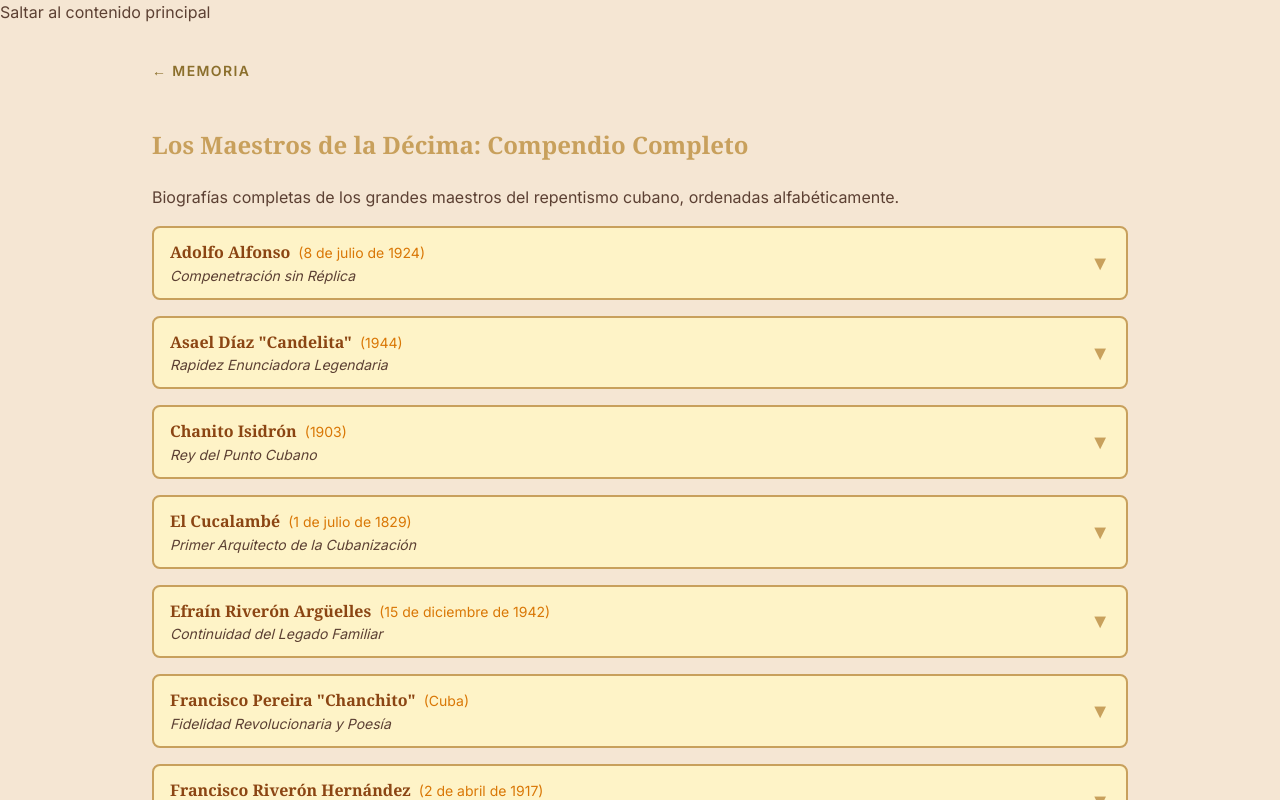
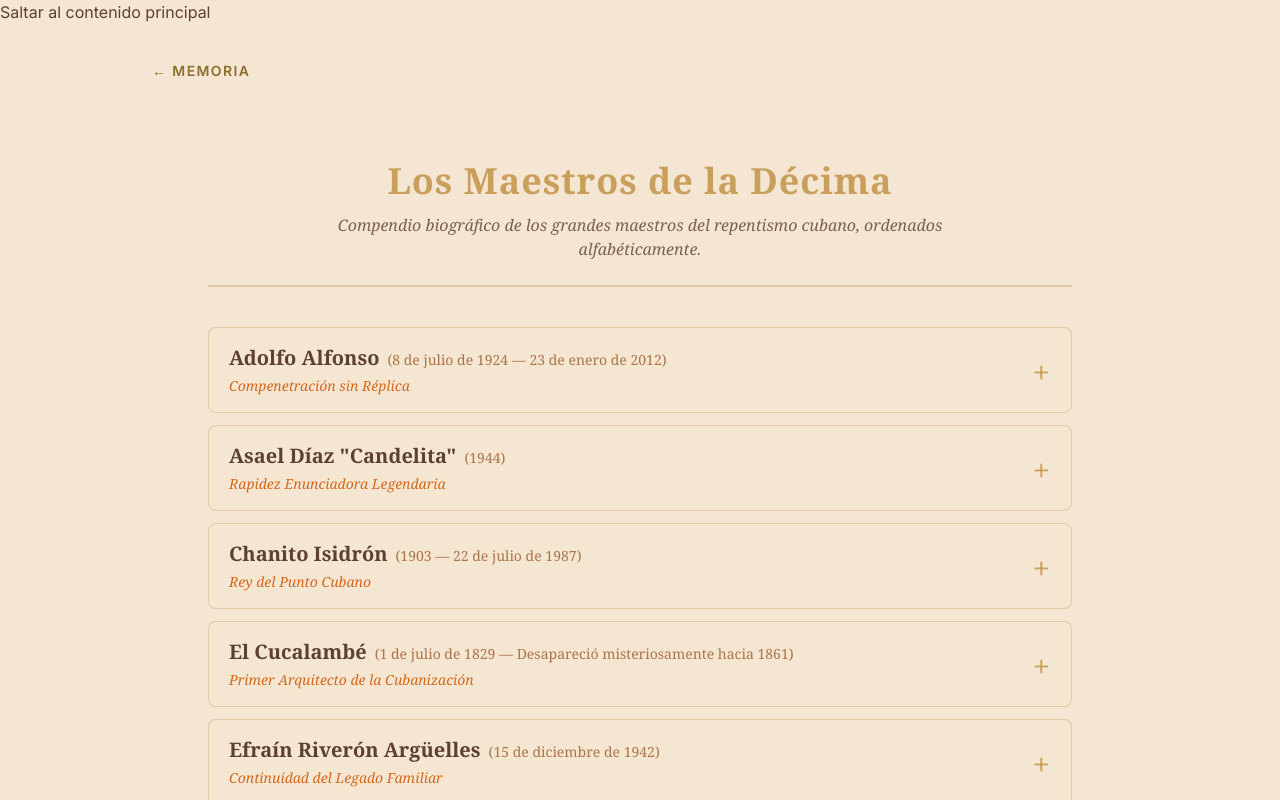
Before and after one commit to ejnburrows-rgb/VD-, a Next.js app: page /poetas in a window 1280 px wide. Shown: the top 800 px of the page. Built offline with nearby package versions, Linux system fonts and the light colour scheme.

Commit message:
fix: hero decima ABBAACCDDC (Calixto canonical), remove Armando+Calixto bio from about-modal, polish poets compendium

```diff
--- a/components/hero-section.tsx
+++ b/components/hero-section.tsx
@@ -5,7 +5,7 @@ import Image from 'next/image'
 export function HeroSection() {
   return (
     <section className="relative min-h-screen w-full">
-      {/* Background image - FULL VIEWPORT */}
+      {/* Background image */}
       <div className="absolute inset-0 w-full h-full">
         <Image
           src="/calixto-gonzalez-hero.jpg"
@@ -17,25 +17,35 @@ export function HeroSection() {
         />
       </div>
 
-      {/* Gradient SOLO en bottom - NO full screen */}
-      <div className="absolute inset-0 bg-gradient-to-t from-black/80 via-transparent to-transparent" />
+      {/* Bottom gradient only */}
+      <div className="absolute inset-0 bg-gradient-to-t from-black/85 via-black/30 to-transparent" />
 
-      {/* Centered card - positioned at bottom */}
-      <div className="absolute bottom-20 left-1/2 transform -translate-x-1/2 w-[90%] max-w-2xl z-10">
-        <div className="vintage-card text-center p-8 bg-[#F5E6D3]/95 backdrop-blur-sm">
-          <div className="text-4xl mb-2">🌴</div>
-          <h1 className="text-5xl font-serif font-bold text-[#C8A05C] mb-2">
+      {/* Centered card with the décima espinela (ABBAACCDDC) */}
+      <div className="absolute bottom-12 md:bottom-20 left-1/2 transform -translate-x-1/2 w-[92%] max-w-2xl z-10">
+        <div className="vintage-card text-center px-6 py-8 md:px-10 md:py-10 bg-[#F5E6D3]/95">
+          <h1 className="text-4xl md:text-5xl font-serif font-bold text-[#C8A05C] mb-2 tracking-wide">
             El Guajiro de Hialeah
           </h1>
-          <p className="text-sm tracking-widest mb-4 text-[#5C4033]">EST. 1936</p>
-          <div className="italic text-sm leading-relaxed text-[#5C4033] font-serif space-y-1">
-            <p>Un algoritmo que siente la pasión del poeta,</p>
-            <p>rescata del olvido cada improvisación,</p>
-            <p>preserva intacta la lírica del corazón,</p>
-            <p>y eterniza el arte vivo de la décima completa.</p>
+          <p className="text-xs md:text-sm tracking-[0.3em] mb-6 text-[#5C4033]">EST. 1936</p>
+
+          <div className="italic text-base md:text-lg leading-relaxed text-[#5C4033] font-serif space-y-1">
+            <p>Aquí me tienes José</p>
+            <p>cantando en distinto idioma</p>
+            <p>sin olvidar La Coloma</p>
+            <p>que llorando la dejé.</p>
+            <p>Jamás me olvidaré</p>
+            <p>de mi Madre, Padre y Tío,</p>
+            <p>y aquí estoy medio vacío,</p>
+            <p>nada que me pueda llenar</p>
+            <p>hasta poder regresar</p>
+            <p>para bañarme en mi río.</p>
           </div>
-          <p className="text-xs mt-4 text-[#5C4033]">
-            — Emilio José Novo | juanantoniodiaz.com
+
+          <p className="text-xs mt-5 tracking-widest text-[#8B4513]/80 font-semibold">
+            DÉCIMA ESPINELA · ABBAACCDDC
+          </p>
+          <p className="text-xs mt-1 text-[#5C4033]">
+            — Calixto González
           </p>
         </div>
       </div>
--- a/components/poets-compendium.tsx
+++ b/components/poets-compendium.tsx
@@ -127,7 +127,8 @@ const poets: Poet[] = [
     biography: [
       "Poeta repentista cubano considerado en el mundo como uno de los decimistas improvisadores más influyentes de su generación. El Indio Naborí afirmó sobre él: \"En la vanguardia de nuestros repentistas actuales, constituido por unos treinta jóvenes, figura y se destaca el ágil improvisador Juan Antonio Díaz de cuyos planos reales de sus recuerdos agropecuarios salen no pocas veces planos imaginativos sorprendentes\".",
       "Ha compartido escenario con maestros como Pablo León, Omar Mirabal, Luis Quintana, Leandro Camargo y Yoslay García. Su obra incluye tributos a figuras históricas del repentismo cubano, manteniendo viva la memoria de los grandes maestros.",
-      "Su estilo combina la herencia campesina pinareña con técnica depurada y capacidad de crear imágenes poéticas que conectan lo rural con lo universal. Ha publicado el libro \"Mi dolor tuyo\", donde sus décimas aupan todo el sufrimiento y la esperanza del cubano."    ]
+      "Su estilo combina la herencia campesina pinareña con técnica depurada y capacidad de crear imágenes poéticas que conectan lo rural con lo universal. Ha publicado el libro \"Mi dolor tuyo\", donde sus décimas aupan todo el sufrimiento y la esperanza del cubano."
+    ]
   },
   {
     name: "Julio Pablo \"El Principito\"",
@@ -135,7 +136,8 @@ const poets: Poet[] = [
     birth: "Pinar del Río, Cuba",
     biography: [
       "Destacado poeta repentista cubano conocido como \"El Principito\", representa la rica tradición decimística de la provincia de Pinar del Río, tierra fértil para el cultivo de la décima y el repentismo.",
-      "Su estilo se caracteriza por la elegancia en la construcción del verso y la profundidad de sus improvisaciones, participando en numerosas controversias donde su ingenio siempre brilla. Ha contribuido a mantener viva la tradición de la décima en su provincia natal, formando parte del legado de grandes poetas que han surgido de esa región occidental de Cuba."    ]
+      "Su estilo se caracteriza por la elegancia en la construcción del verso y la profundidad de sus improvisaciones, participando en numerosas controversias donde su ingenio siempre brilla. Ha contribuido a mantener viva la tradición de la décima en su provincia natal, formando parte del legado de grandes poetas que han surgido de esa región occidental de Cuba."
+    ]
   },
   {
     name: "Justo Vega",
@@ -296,70 +298,85 @@ export function PoetsCompendium() {
   };
 
   return (
-    <div className="space-y-4">
-      <h3
-        className="text-2xl font-bold font-serif mb-6 flex items-center gap-2"
-        style={{ color: "#C8A05C" }}
-      >
-        Los Maestros de la Décima: Compendio Completo
+    <div className="max-w-4xl mx-auto px-4 py-8">
+      <div className="text-center mb-10 pb-6 border-b-2 border-[#C8A05C]/40">
+        <h3 className="text-3xl md:text-4xl font-serif font-bold mb-3 text-[#C8A05C] tracking-wide">
+          Los Maestros de la Décima
         </h3>
+        <p className="text-sm md:text-base text-[#5C4033]/80 italic font-serif max-w-2xl mx-auto">
+          Compendio biográfico de los grandes maestros del repentismo cubano, ordenados alfabéticamente.
+        </p>
+      </div>
 
-      <p className="mb-6" style={{ color: "#5C4033" }}>
-        Biografías completas de los grandes maestros del repentismo cubano, ordenadas alfabéticamente.
-      </p>
-
-      {poets.map((poet) => (
+      <div className="space-y-3">
+        {poets.map((poet) => {
+          const isOpen = expandedPoet === poet.name;
+          return (
             <div
               key={poet.name}
-          className="border-2 rounded-lg overflow-hidden"
-          style={{ borderColor: "#C8A05C", backgroundColor: "#FEF3C7" }}
+              className={`bg-[#F5E6D3]/60 border rounded-lg overflow-hidden transition-all duration-300 ${
+                isOpen
+                  ? "border-[#C8A05C] shadow-md"
+                  : "border-[#C8A05C]/40 hover:border-[#C8A05C] hover:shadow-sm"
+              }`}
             >
               <button
                 onClick={() => togglePoet(poet.name)}
-            className="w-full px-4 py-3 flex items-center justify-between text-left hover:bg-[#C8A05C]/20 transition-colors"
+                className="w-full px-5 py-4 flex items-center justify-between text-left transition-colors"
+                aria-expanded={isOpen}
               >
-            <div>
-              <span className="font-bold font-serif" style={{ color: "#8B4513" }}>
+                <div className="flex-1 pr-4">
+                  <div className="flex items-baseline gap-2 flex-wrap">
+                    <span className="font-serif font-bold text-lg md:text-xl text-[#5C4033]">
                       {poet.name}
                     </span>
-              <span className="ml-2 text-sm" style={{ color: "#D97706" }}>
-                ({poet.birth.split(" en ")[0]})
+                    <span className="text-xs md:text-sm text-[#8B4513]/70 font-serif">
+                      ({poet.birth.split(" en ")[0]}
+                      {poet.death ? ` — ${poet.death.split(",")[0]}` : ""})
                     </span>
-              <p className="text-sm italic" style={{ color: "#5C4033" }}>
+                  </div>
+                  <p className="text-sm italic text-[#D2691E] mt-1 font-serif">
                     {poet.subtitle}
                   </p>
                 </div>
-            <span className="text-xl" style={{ color: "#C8A05C" }}>
-              {expandedPoet === poet.name ? "▲" : "▼"}
+                <span
+                  className={`text-3xl text-[#C8A05C] font-light leading-none transition-transform duration-300 ${
+                    isOpen ? "rotate-45" : ""
+                  }`}
+                  aria-hidden="true"
+                >
+                  +
                 </span>
               </button>
 
-          {expandedPoet === poet.name && (
-            <div className="px-4 pb-4 border-t" style={{ borderColor: "#C8A05C" }}>
-              <div className="mt-3 space-y-2 text-sm" style={{ color: "#5C4033" }}>
+              {isOpen && (
+                <div className="px-5 pb-5 border-t border-[#C8A05C]/30 bg-[#F5E6D3]/40 animate-in fade-in duration-300">
+                  <div className="mt-4 grid gap-1 text-sm md:text-base text-[#5C4033]">
                     <p>
-                  <strong>Nacimiento:</strong> {poet.birth}
+                      <strong className="text-[#8B4513]">Nacimiento:</strong> {poet.birth}
                     </p>
                     {poet.death && (
                       <p>
-                    <strong>Fallecimiento:</strong> {poet.death}
+                        <strong className="text-[#8B4513]">Fallecimiento:</strong> {poet.death}
                       </p>
                     )}
                     {poet.location && (
                       <p>
-                    <strong>Ubicación:</strong> {poet.location}
+                        <strong className="text-[#8B4513]">Ubicación:</strong> {poet.location}
                       </p>
                     )}
-                <div className="mt-4 space-y-3">
+                  </div>
+                  <div className="mt-5 space-y-3 text-sm md:text-base leading-relaxed text-[#5C4033] font-serif">
                     {poet.biography.map((paragraph, idx) => (
                       <p key={idx}>{paragraph}</p>
                     ))}
                   </div>
                 </div>
-            </div>
               )}
             </div>
-      ))}
+          );
+        })}
+      </div>
     </div>
   );
 }
```
Also changed, not shown: components/about-modal.tsx (+5 -64 lines). Lines whose indentation alone changed are shown as unchanged.
